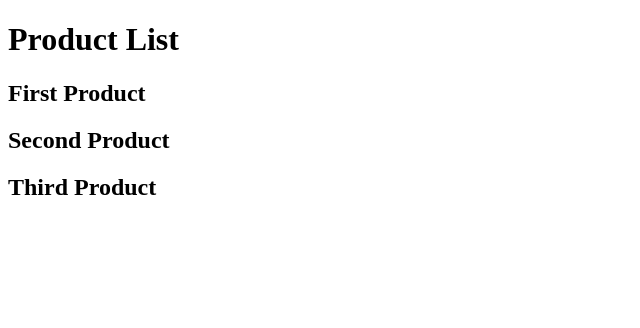
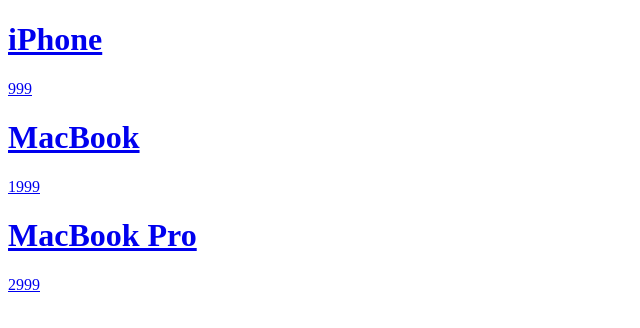
Before and after one commit to Muhammed-Sahad-P/Nextjs-Learning, a Next.js app: page /products in a window 1280 px wide. Shown: the top 328 px of the page, without its empty margins (0-640 px from the left). Built offline with nearby package versions, Linux system fonts and the light colour scheme.

Commit message:
used link for navigate

```diff
--- a/src/app/products/page.tsx
+++ b/src/app/products/page.tsx
@@ -1,10 +1,19 @@
+import products from "@/utils/constants";
+import Link from "next/link";
+
 export default function ProductList() {
     return (
-        <>
-            <h1>Product List</h1>
-            <h2>First Product</h2>
-            <h2>Second Product</h2>
-            <h2>Third Product</h2>
-        </>
+        <div>
+            {
+                products.map((product) => (
+                    <Link href={`/products/${product.id}`} key={product.id}>
+                        <div className="border p-4">
+                            <h1 className="text-3xl">{product.name}</h1>
+                            <p>{product.price}</p>
+                        </div>
+                    </Link>
+                ))
+            }
+        </div>
     )
 }
--- /dev/null
+++ b/utils/constants.ts
@@ -0,0 +1,24 @@
+interface Product {
+    id: number;
+    name: string;
+    price: number
+}
+const products : Product[] = [
+    {
+        id: 1,
+        name: 'iPhone',
+        price: 999,
+    },
+    {
+        id: 2,
+        name: 'MacBook',
+        price: 1999,
+    },
+    {
+        id: 3,
+        name: 'MacBook Pro',
+        price: 2999,
+    }
+]
+
+export default products
```
Also changed, not shown: src/app/products/[productId]/page.tsx (+17 -2 lines).
